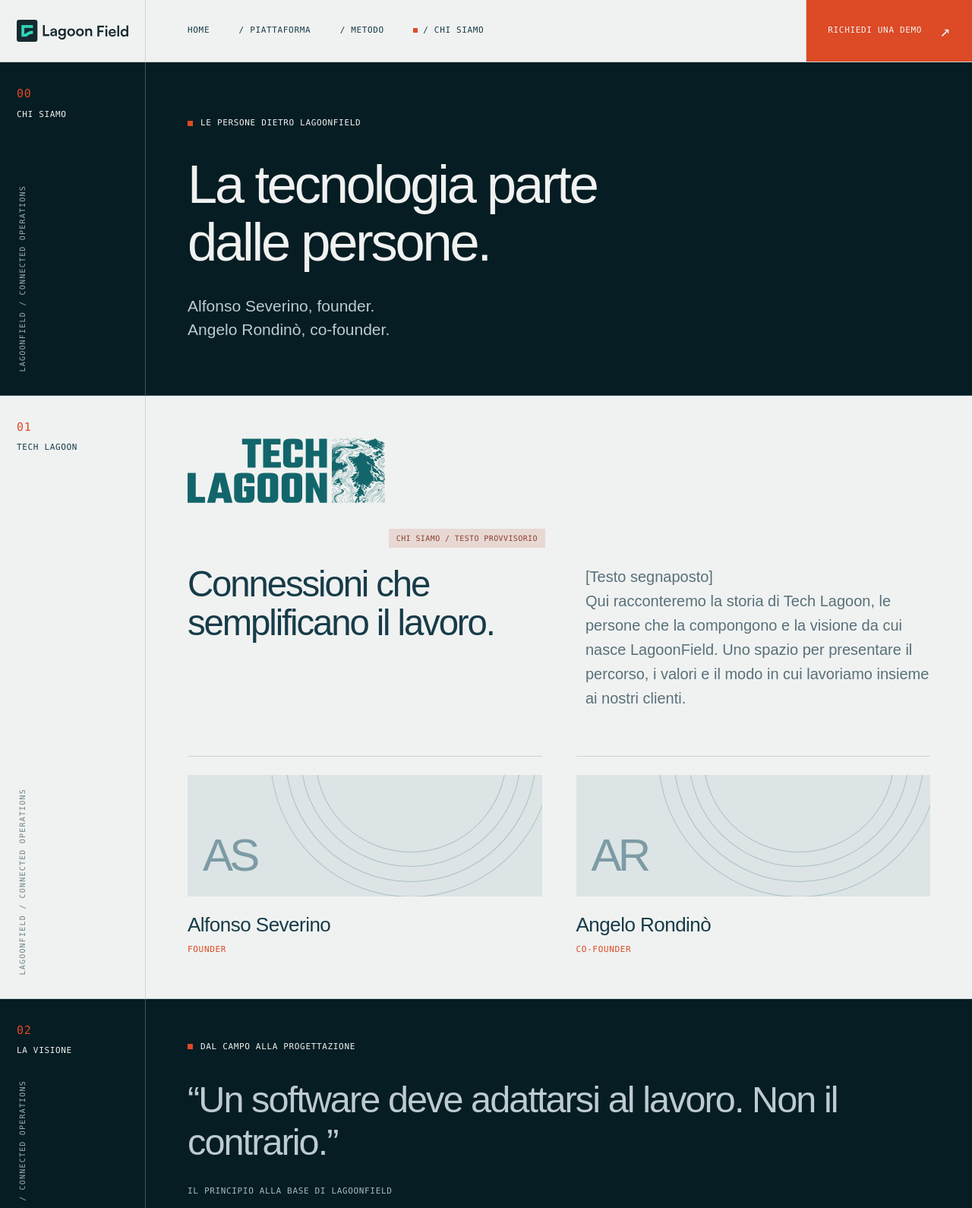
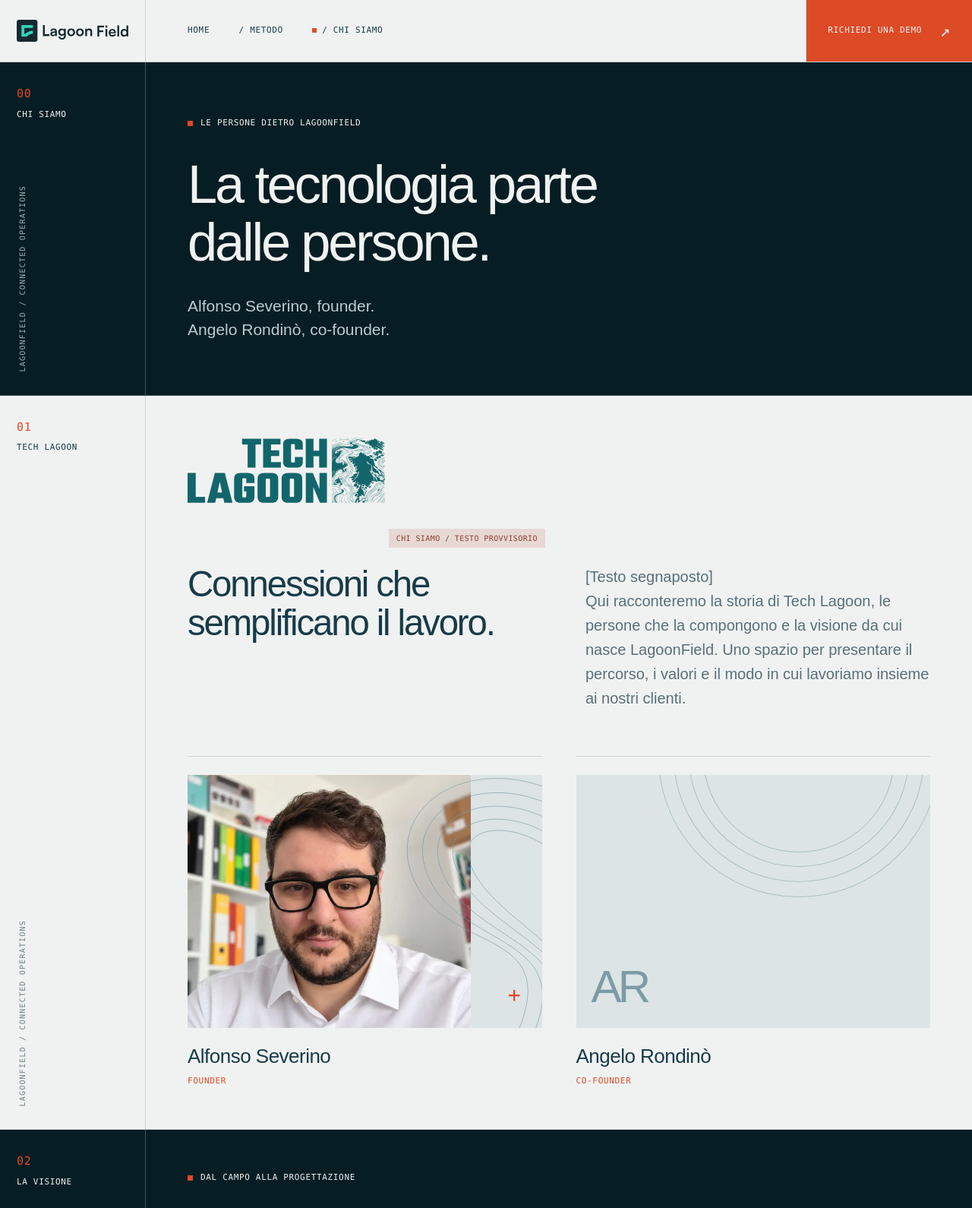
Before and after one commit to alfo-ns/lagoonfield-site, a plain HTML site: page chi-siamo.html in a window 1280 px wide. Shown: the top 1590 px of the page at 76% size. Drawn offline with Linux system fonts and the light colour scheme.

Commit message:
Improve navigation, preview captions and team portrait

```diff
--- a/app.js
+++ b/app.js
@@ -3,6 +3,22 @@
 menuButton?.addEventListener('click',()=>{const open=menuButton.getAttribute('aria-expanded')!=='true';menuButton.setAttribute('aria-expanded',String(open));nav.classList.toggle('open',open);menuButton.querySelector('.menu-label').textContent=open?'Chiudi':'Menu';});
 document.addEventListener('keydown',e=>{if(e.key==='Escape'&&nav?.classList.contains('open')){menuButton.click();menuButton.focus();}});
 nav?.querySelectorAll('a').forEach(a=>a.addEventListener('click',()=>{if(nav.classList.contains('open'))menuButton.click();}));
+// Keep page and anchor navigation indicators in sync, including back/forward.
+function updateCurrentNavigation(){
+  const links=[...nav?.querySelectorAll('a[href]')||[]];
+  const current=new URL(window.location.href);
+  const normalize=pathname=>pathname.replace(/\/index\.html$/,'/');
+  const samePage=links.filter(link=>normalize(new URL(link.href).pathname)===normalize(current.pathname));
+  const anchor=samePage.find(link=>new URL(link.href).hash===current.hash&&current.hash);
+  const selected=anchor||samePage.find(link=>!new URL(link.href).hash);
+  links.forEach(link=>{
+    if(link===selected)link.setAttribute('aria-current',anchor?'location':'page');
+    else link.removeAttribute('aria-current');
+  });
+}
+window.addEventListener('hashchange',updateCurrentNavigation);
+window.addEventListener('pageshow',updateCurrentNavigation);
+updateCurrentNavigation();
 const tabs=[...document.querySelectorAll('[role="tab"]')];
 function activateTab(tab){tabs.forEach(t=>{const active=t===tab;t.setAttribute('aria-selected',String(active));t.tabIndex=active?0:-1;document.getElementById(t.getAttribute('aria-controls')).hidden=!active;});}
 tabs.forEach((tab,i)=>{tab.addEventListener('click',()=>activateTab(tab));tab.addEventListener('keydown',e=>{let next;if(e.key==='ArrowRight')next=(i+1)%tabs.length;if(e.key==='ArrowLeft')next=(i-1+tabs.length)%tabs.length;if(e.key==='Home')next=0;if(e.key==='End')next=tabs.length-1;if(next!==undefined){e.preventDefault();activateTab(tabs[next]);tabs[next].focus();}});});
--- a/chi-siamo.html
+++ b/chi-siamo.html
@@ -20,7 +20,7 @@
       <button class="menu-button" aria-expanded="false" aria-controls="navigation"><span class="menu-label">Menu</span><span class="menu-icon" aria-hidden="true"><i></i><i></i></span></button>
       <nav class="nav" id="navigation" aria-label="Navigazione principale">
         <a href="./index.html">Home</a>
-        <a href="./piattaforma.html">/ Piattaforma</a>
+        <!-- Pagina temporaneamente nascosta: <a href="./piattaforma.html">/ Piattaforma</a> -->
         <a href="./index.html#metodo">/ Metodo</a>
         <a href="./chi-siamo.html" aria-current="page">/ Chi siamo</a>
         <a class="nav-cta" href="./contatti.html">Richiedi una demo <span class="arrow" aria-hidden="true">↗</span></a>
@@ -52,7 +52,13 @@
           </div>
           <div class="people">
             <article class="person-card">
-              <div class="initial" aria-hidden="true">AS</div>
+              <div class="person-portrait">
+                <img src="./assets/Alfonso%20Severino%20Foto.webp" width="1254" height="1254" alt="Alfonso Severino, founder di LagoonField" loading="lazy" decoding="async">
+                <svg class="portrait-contours" viewBox="0 0 240 340" fill="none" aria-hidden="true" focusable="false">
+                  <path d="M250 25C123-35 8 47 54 144S251 204 193 345M250 47C143-12 30 50 74 141S267 216 215 345M250 69C161 11 52 52 94 138S281 227 237 345M250 91C181 35 73 56 114 135S295 238 259 345M250 113C201 58 95 60 134 132S309 249 281 345"/>
+                </svg>
+                <span class="portrait-marker" aria-hidden="true">+</span>
+              </div>
               <h3>Alfonso Severino</h3>
               <div class="label">Founder</div>
             </article>
@@ -91,7 +97,7 @@
       <div class="footer-body">
         <span>© 2026 LagoonField</span>
         <nav aria-label="Navigazione footer">
-          <a href="./piattaforma.html">/ Piattaforma</a>
+          <!-- Pagina temporaneamente nascosta: <a href="./piattaforma.html">/ Piattaforma</a> -->
           <a href="./chi-siamo.html">/ Chi siamo</a>
           <a href="mailto:sales@lagoonfield.com">/ Email</a>
           <a class="back-top" href="#top" aria-label="Torna all’inizio">↑</a>
--- a/styles.css
+++ b/styles.css
@@ -259,7 +259,8 @@
   color: var(--color-accent);
 }
 
-.nav a[aria-current=page]:before {
+.nav a[aria-current=page]:before,
+.nav a[aria-current=location]:before {
   content: "";
   display: inline-block;
   width: 6px;
@@ -622,6 +623,18 @@
   align-items: start;
 }
 
+.product-visual {
+  margin: 0;
+  min-width: 0;
+}
+
+.product-caption {
+  margin-top: 14px;
+  color: var(--color-text-demo-caption);
+  font-size: .8125rem;
+  line-height: 1.5;
+}
+
 .product-image {
   display: block;
   width: 100%;
@@ -1210,7 +1223,7 @@
 
 .people {
   display: grid;
-  grid-template-columns: 1fr 1fr;
+  grid-template-columns: repeat(2,minmax(0,1fr));
   gap: 45px;
   margin-top: 60px;
 }
@@ -1220,9 +1233,10 @@
   padding-top: 24px;
 }
 
+.person-portrait,
 .person-card .initial {
   width: 100%;
-  height: 160px;
+  height: clamp(220px,26vw,340px);
   background: var(--color-surface-portrait);
   position: relative;
   overflow: hidden;
@@ -1234,7 +1248,44 @@
   color: var(--color-text-portrait);
 }
 
+.person-card .person-portrait {
+  padding: 0;
+}
+
+.person-portrait img {
+  display: block;
+  height: 100%;
+  width: 80%;
+  object-fit: cover;
+  object-position: center 35%;
+}
+
+.portrait-contours {
+  position: absolute;
+  right: -8%;
+  top: 0;
+  height: 100%;
+  width: 60%;
+  stroke: var(--color-text-portrait);
+  stroke-width: 1;
+  opacity: .65;
+  pointer-events: none;
+}
+
+.portrait-marker {
+  position: absolute;
+  right: 7%;
+  bottom: 8%;
+  font: 28px Consolas,monospace;
+  color: var(--color-accent);
+}
+
+.person-card .initial {
+  isolation: isolate;
+}
+
 .person-card .initial:after {
+  z-index: -1;
   content: "";
   position: absolute;
   width: 250px;
@@ -1852,8 +1903,9 @@
     margin-top: 40px;
   }
 
+  .person-portrait,
   .person-card .initial {
-    height: 130px;
+    height: clamp(150px,40vw,260px);
     font-size: 42px;
     padding: 15px;
   }
```
Also changed, not shown: contatti.html (+2 -2 lines), index.html (+19 -15 lines), piattaforma.html (+2 -2 lines), assets/Alfonso Severino Foto.webp (added).
